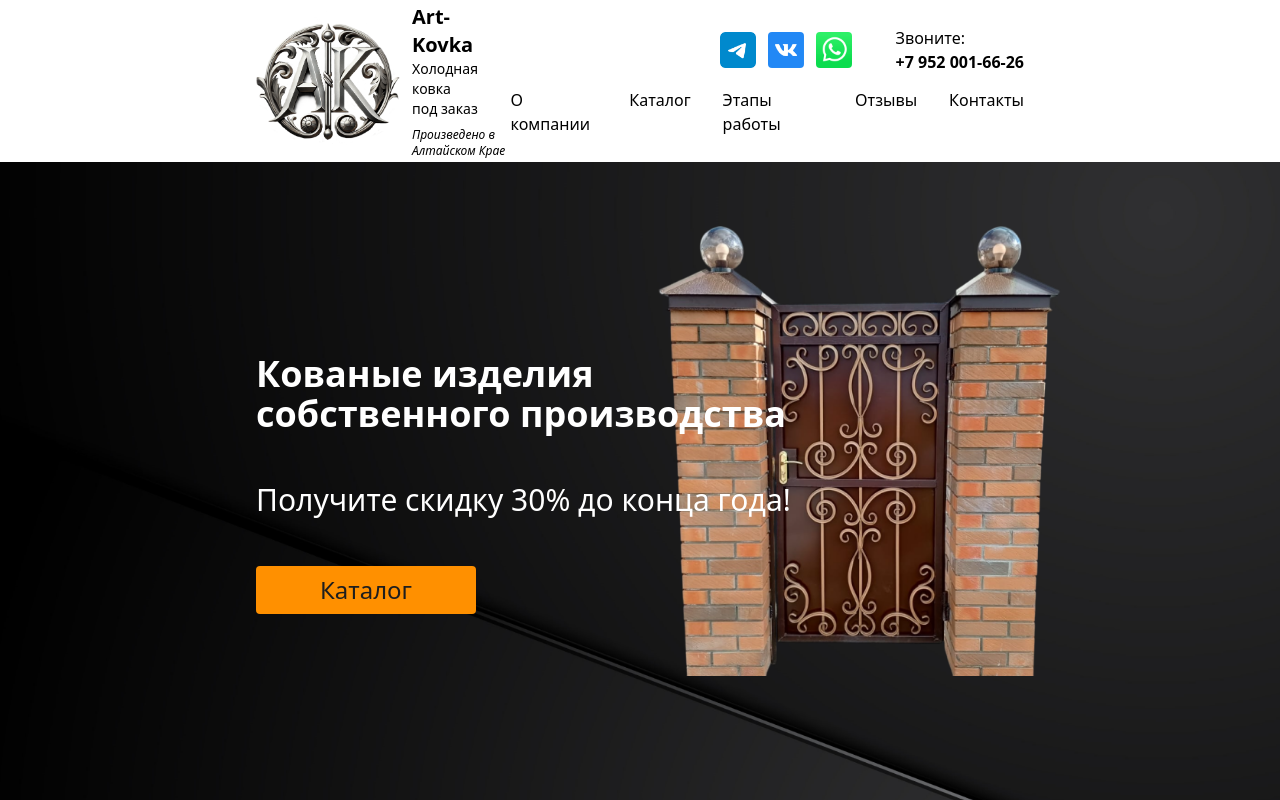
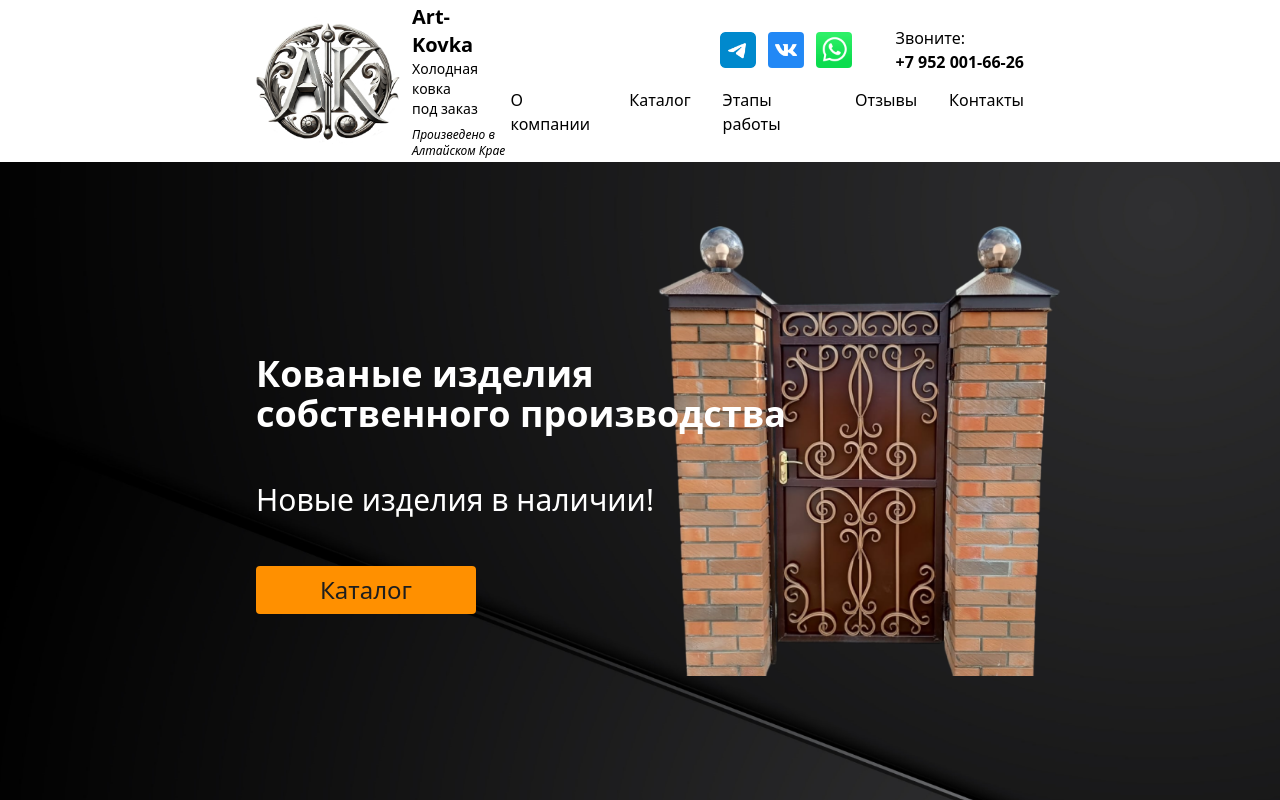
Before and after one commit to Igor-hub-it/kovka-landing, a Nuxt app: page / in a window 1280 px wide. Shown: the top 800 px of the page. Built offline with nearby package versions, Linux system fonts and the light colour scheme.

Commit message:
актуализация УТП

```diff
--- a/components/FirstBlock.vue
+++ b/components/FirstBlock.vue
@@ -10,7 +10,7 @@
     >
         <div class="w-5/6 lg:w-3/5 relative flex flex-col justify-center gap-4 lg:gap-12 text-white">
             <p class="text-3xl lg:text-4xl font-medium lg:font-bold z-20">Кованые изделия<br> собственного производства</p>
-            <p class="w-2/5 lg:w-full text-lg lg:text-3xl z-20">Получите скидку 30% до конца года!</p>
+            <p class="w-2/5 lg:w-full text-lg lg:text-3xl z-20">Новые изделия в наличии!</p>
             <div class="flex gap-3 lg:gap-10 flex-col lg:flex-row">
                 <a class="lg:hidden mt-20" href="https://docs.google.com/spreadsheets/d/1TMbqFRvjjvPXuiLFWGCVd46HqE0HaBE39QppfNPbOno/edit?gid=0#gid=0">
                     <div class="
```
